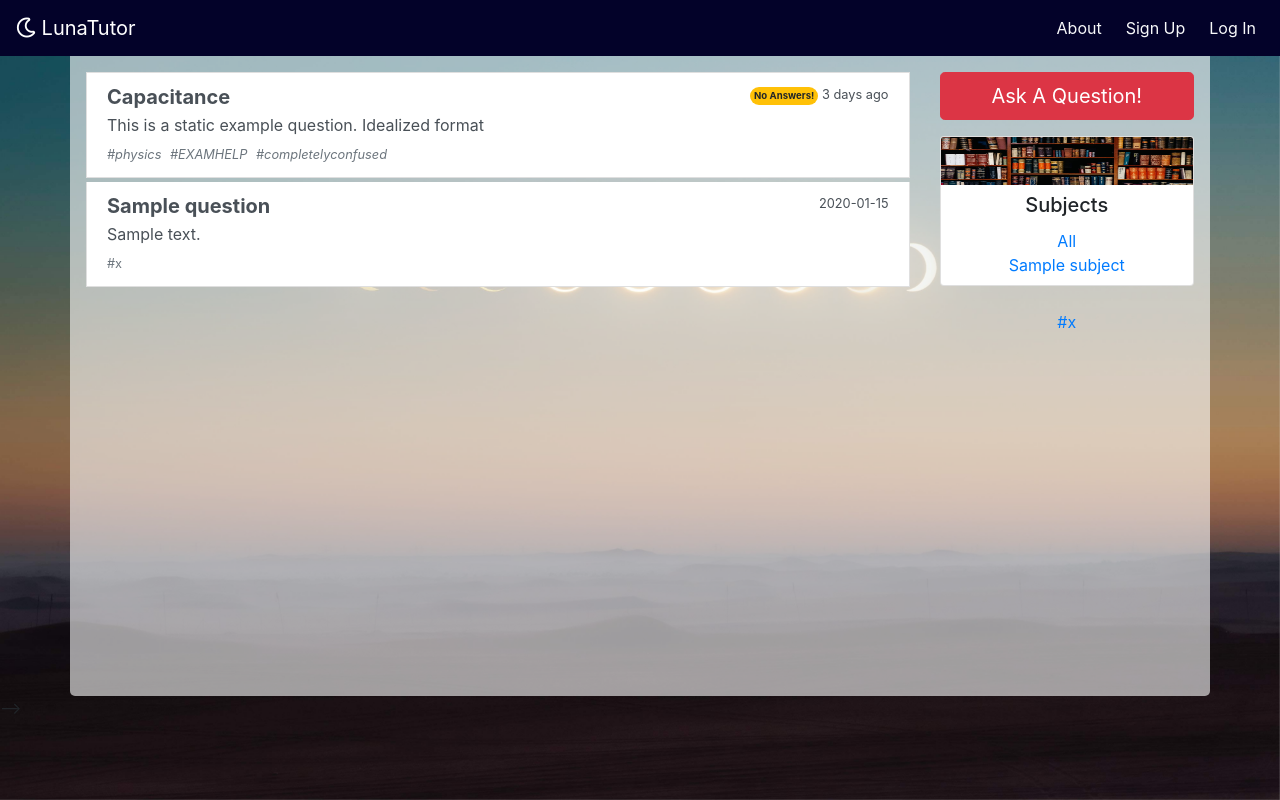
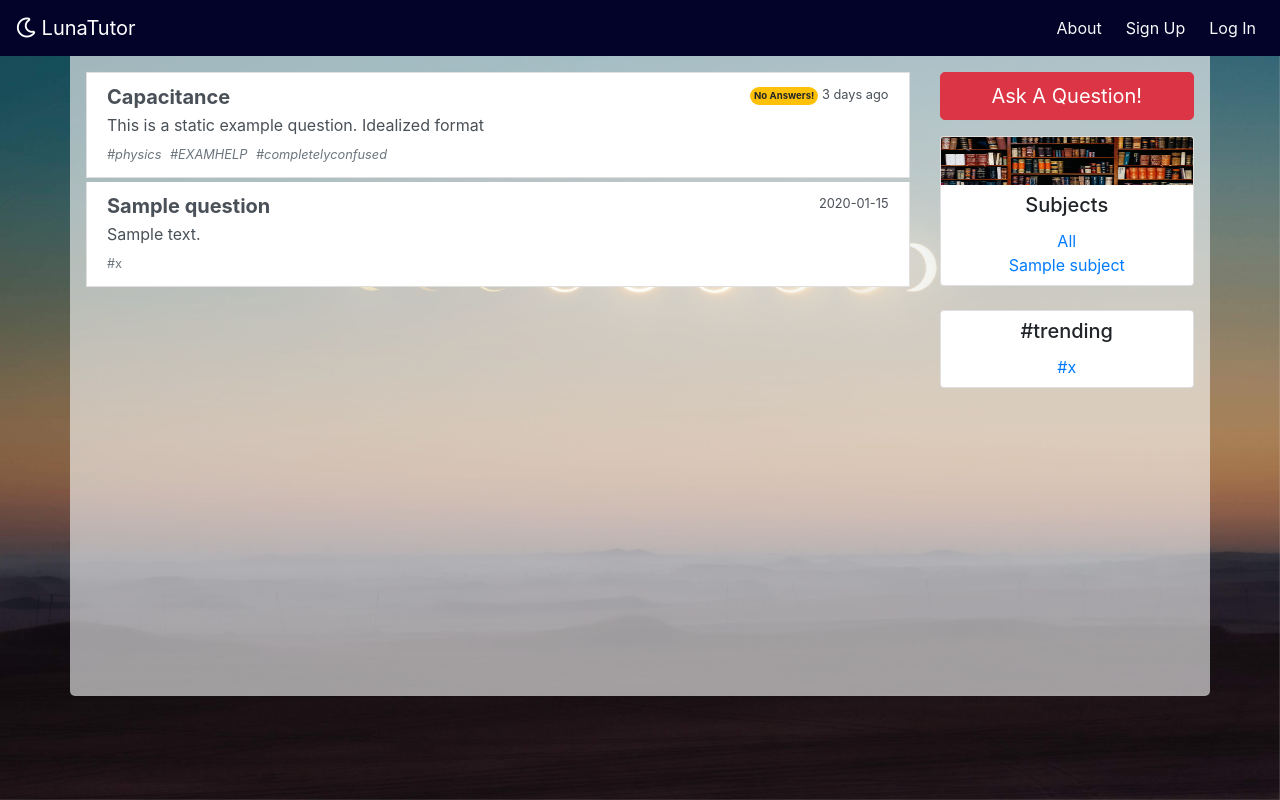
Before and after one commit to Luna-Tutor/lunaTutor, a Flask app: page /q in a window 1280 px wide. Run offline with Flask 2, Linux system fonts and the light colour scheme; tables that the repository leaves empty hold one stand-in row (values such as "Sample post"); some libraries are stand-ins or nearby versions.

Commit message:
hashtags working

```diff
--- a/app.py
+++ b/app.py
@@ -143,13 +143,18 @@ def show_question_feed():
     """ show the question feed across all subjects """
 
     questions = Question.query.all()
+    subjects = Subject.query.all()
 
-    subjects = Subject.query.all()
+    trending_hashtags = db.session.execute(
+        'SELECT hashtag, COUNT(hashtag) from questions GROUP BY hashtag ORDER BY COUNT(hashtag) DESC LIMIT 10'
+    )
+    trending = [row[0] for row in trending_hashtags]
 
     return render_template(
         '/board/feed.html',
         questions=questions,
         subjects=subjects,
+        trending=trending,
         user=g.user)
 
 
--- a/templates/board/feed.html
+++ b/templates/board/feed.html
@@ -52,7 +52,7 @@ content %}
               <span
                 class="response-warning badge badge-warning badge-pill ml-3 p-1"
                 >No Answers!</span>
-              {% endif %} {{ q.date }}
+              {% endif %} {{ q.date[0:19] }}
             </small>
 
             <!-- [end warning badge] -->
@@ -89,17 +89,17 @@ content %}
       </div>
 
       <!-- HASHTAGS SIDE BAR - TO BE IMPLEMENTED LATER -->
-      <!-- <div class="card hashtag-container text-left mb-4">
+      <div class="card hashtag-container text-left mb-4">
         <div class="text-center py-2">
           <h5 class="card-title">#trending</h5>
-          <div class="card-text"> -->
+          <div class="card-text">
             <!-- FOR VISUAL PURPOSES ONLY -->
-            {% for q in questions %}
-            <a class="d-block" href="#">#{{ q.hashtag }}</a>
+            {% for tag in trending %}
+            <a class="d-block" href="#">#{{ tag }}</a>
             {% endfor %}
           </div>
         </div>
-      </div> -->
+      </div>
     </div>
   </div>
 </div>
--- a/templates/board/question-detail.html
+++ b/templates/board/question-detail.html
@@ -30,7 +30,7 @@ content %}
                 {% if g.user %}
                 <div>
                     <a data-question-id="{{question.id}}" href="#"><i class="upvote far fa-thumbs-up"></i></a>
-                    <small class="text-muted ml-2">(<span data-question-id="{{question.id}}">{{question.upvoted}}</span>
+                    <small class="text-muted ml-2">(<span data-question-id="{{question.id}}">{{question.upvotes}}</span>
                         users found this answer
                         helpful)</small>
                 </div>
```
